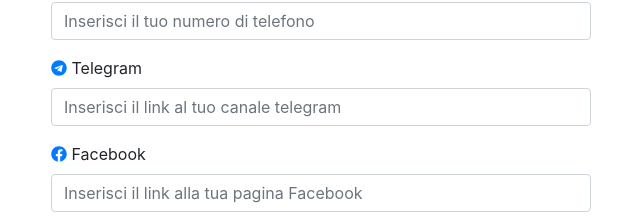
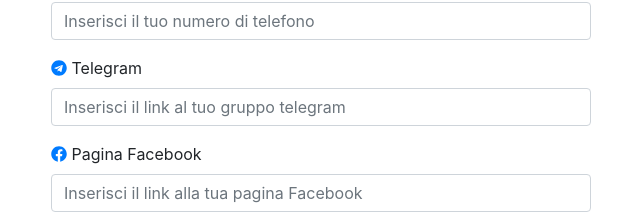
Before and after one commit to limone-eth/easy-collect-web, a Vue app: page /registrati in a window 1280 px wide. Shown: the part 807-1023 px from the top of the page, without its empty margins (319-959 px from the left). Built offline with nearby package versions, Linux system fonts and the light colour scheme; no server answers; what vue-browser-geolocation, vue-toast-notification would draw is missing.

Commit message:
Fixed shop registration

```diff
--- a/src/components/ShopRegistration.vue
+++ b/src/components/ShopRegistration.vue
@@ -104,12 +104,12 @@
                                 <font-awesome-icon :icon="['fab', 'telegram']" class="text-primary"/>
                                 Telegram</label>
                             <input type="text" class="form-control" id="telegram" v-model="telegram"
-                                   placeholder="Inserisci il link al tuo canale telegram">
+                                   placeholder="Inserisci il link al tuo gruppo telegram">
                         </div>
                         <div class="form-group">
                             <label for="facebook">
                                 <font-awesome-icon :icon="['fab', 'facebook']" class="text-primary"/>
-                                Facebook</label>
+                                Pagina Facebook</label>
                             <input type="text" class="form-control" id="facebook" v-model="facebook"
                                    placeholder="Inserisci il link alla tua pagina Facebook">
                             <span v-if="error.phone" class="text-danger">
@@ -242,6 +242,12 @@
         if (!this.phone && !this.facebook && !this.telegram) {
           this.error.general = 'Per registrarti devi accettare le condizioni!'
         }
+        if (this.facebook && !this.facebook.match(regex)){
+          this.error.general = "Il link alla pagina Facebook non è valido."
+        }
+        if (this.telegram && !this.telegram.match(regex)){
+          this.error.general = "Il link al gruppo Telegram non è valido."
+        }
         if (this.category && this.category.length > 3) {
           this.error.category = 'Puoi selezionare massimo 3 categorie!'
         } else if (!this.category) {
```
